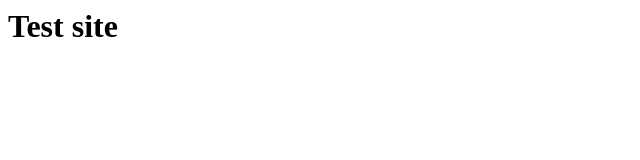
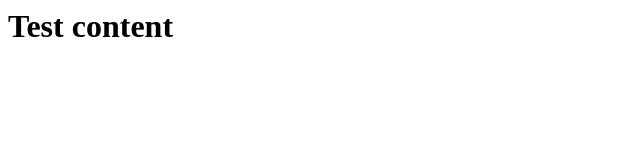
Before and after one commit to luisfc/t2, a plain HTML site: page index.html in a window 1280 px wide. Shown: the whole page, without its empty margins (0-640 px from the left). Drawn offline with Linux system fonts and the light colour scheme.

Commit message:
update index

```diff
--- a/index.html
+++ b/index.html
@@ -3,6 +3,6 @@
     <title>Test site</title>
   </head>
   <body>
-		<h1>Test site</h2>
+		<h1>Test content</h2>
   </body>
 </html>
```
